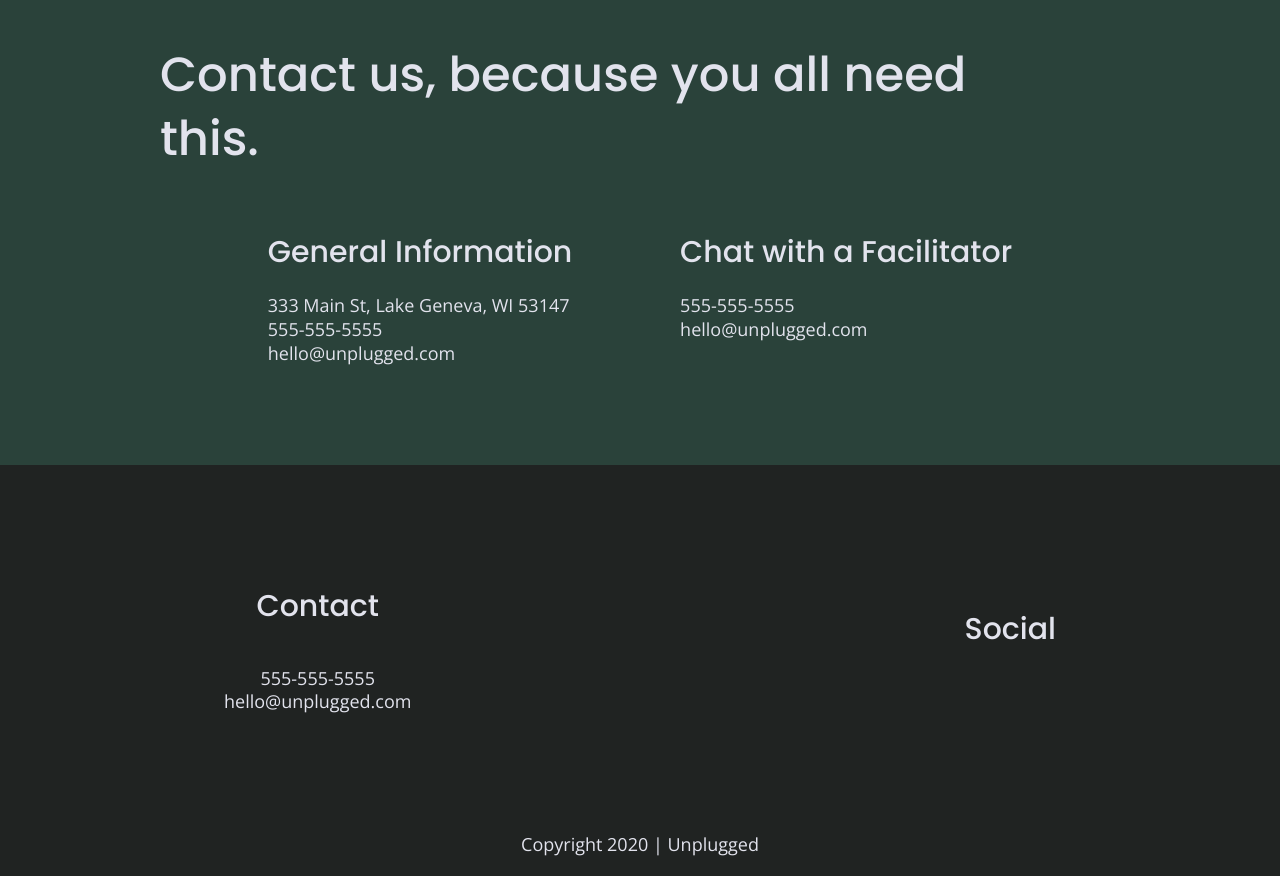
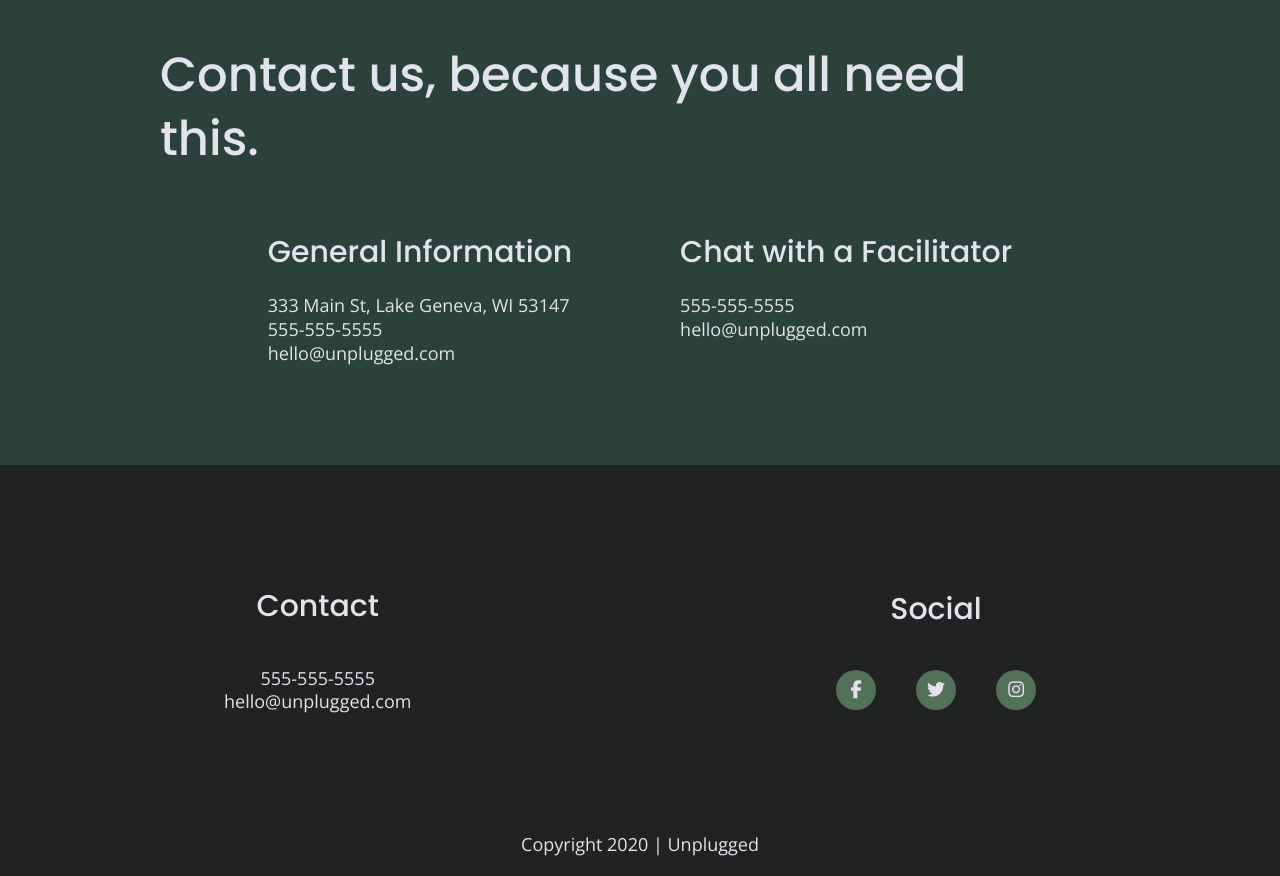
Before and after one commit to mistydb/unplugged-retreat, a website: page about/index.html in a window 1280 px wide. Shown: the part 1245-2121 px from the top of the page. Drawn offline with nearby package versions, Linux system fonts and the light colour scheme.

Commit message:
Added Social Icons

```diff
--- a/about/index.html
+++ b/about/index.html
@@ -30,7 +30,10 @@
 <body>
   <header>
     <div class="content-wrapper">
-      <a href="#"><img src="" alt="unplugged logo"></a>
+      <figure>
+        <a href="#">
+          <img src="../img/logo.png" alt="unplugged logo"></a>
+        </figure>
       <div class="header-divider"></div>
       <nav>
         <ul>
@@ -93,9 +96,9 @@
         <div class="social">
           <h4>Social</h4>
           <div class="social-icons">
-            <p><a href="http://www.facebook.com" target="_blank"></a></p>
-            <p><a href="http://www.twitter.com" target="_blank"></a></p>
-            <p><a href="http://www.instagram.com" target="_blank"></a></p>
+            <p><a href="http://www.facebook.com" target="_blank"><i class="fab fa-facebook-f"></i></a></p>
+            <p><a href="http://www.twitter.com" target="_blank"><i class="fab fa-twitter"></i></a></p>
+            <p><a href="http://www.instagram.com" target="_blank"><i class="fab fa-instagram"></i></a></p>
           </div>
         </div>
       </div>
--- a/css/main.css
+++ b/css/main.css
@@ -225,6 +225,11 @@ textarea {
     display: flex;
     justify-content: center;
     align-items: center;
+    background: #527158;
+    border: none;
+    border-radius: 40px;
+    width: 40px;
+    height: 40px;
    }
 
    footer .contact {
@@ -647,6 +652,10 @@ textarea {
     margin-bottom: 40px;
   }
 
+  footer .social-icons p {
+    margin: 0 20px;
+  }
+
   footer p {
     line-height: 1.285;
 }
```
Also changed, not shown: faq/index.html (+7 -4 lines), index.html (+3 -3 lines).
